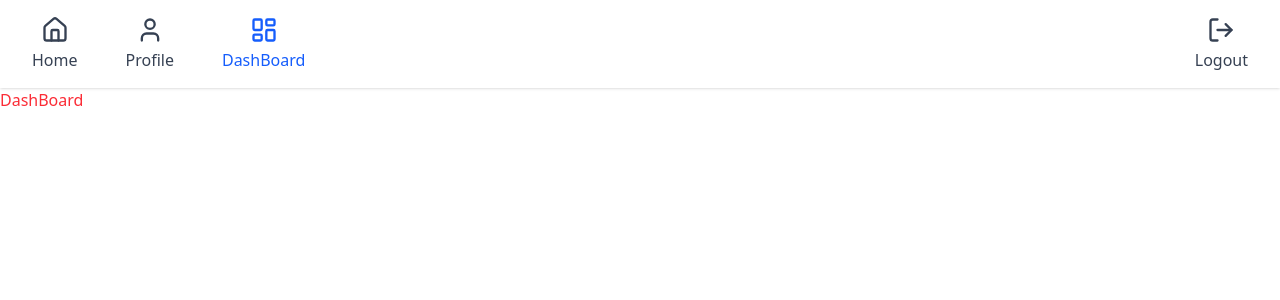
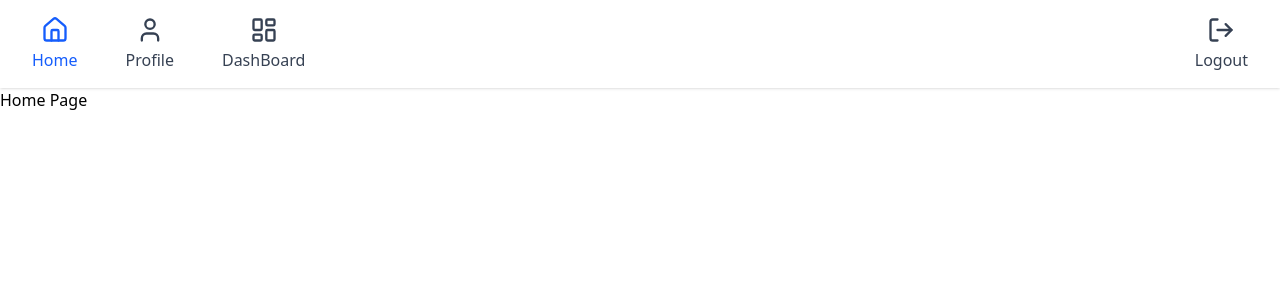
Before and after one commit to Asciugano/health_stream, a React (Vite) app in the folder frontend/: page / in a window 1280 px wide. Before the commit this address led to /dashboard. Shown: the top 300 px of the page. Built offline with nearby package versions, Linux system fonts and the light colour scheme; no server answers; sample sign-in values are in the browser's storage.

Commit message:
creato la home page(da popolre), iniziato a popolare la dashboard

```diff
--- a/frontend/src/App.jsx
+++ b/frontend/src/App.jsx
@@ -7,6 +7,7 @@ import DashBoard from './pages/DashBoard'
 import ProfilePage from './pages/ProfilePage';
 import ProtectedRoute from './middleware/ProtectedRoute';
 import NavBar from './components/NavBar';
+import HomePage from './pages/HomePage';
 
 function App() {
   const [user_id, setUser_id] = useState(null);
@@ -37,7 +38,7 @@ function App() {
       <BrowserRouter>
         <NavBar setToken={setToken} setUser_id={setUser_id} />
         <Routes>
-          <Route path='/' element={<Navigate to={token ? "/dashboard" : '/login'} />} />
+          <Route path='/' element={<HomePage />} />
           <Route
             path='/dashboard'
             element={
--- a/frontend/src/pages/DashBoard.jsx
+++ b/frontend/src/pages/DashBoard.jsx
@@ -1,7 +1,15 @@
 import React from "react";
+import HealthChart from "../components/HealthChart.jsx";
+import HealthList from "../components/HealthList.jsx";
 
-function DashBoard() {
-  return <div className="text-red-500">DashBoard</div>
+function DashBoard({ metrics }) {
+  {/* <div className="flex justify-center min-h-[calc(100vh-64px)] pt-20 items-start"> */ }
+  return (
+    <div>
+      <HealthChart metrics={metrics} />
+      <HealthList metrics={metrics} />
+    </div >
+  )
 }
 
 export default DashBoard;
--- /dev/null
+++ b/frontend/src/pages/HomePage.jsx
@@ -0,0 +1,7 @@
+import React from "react";
+
+function HomePage() {
+  return <div>Home Page</div>
+}
+
+export default HomePage;
```
